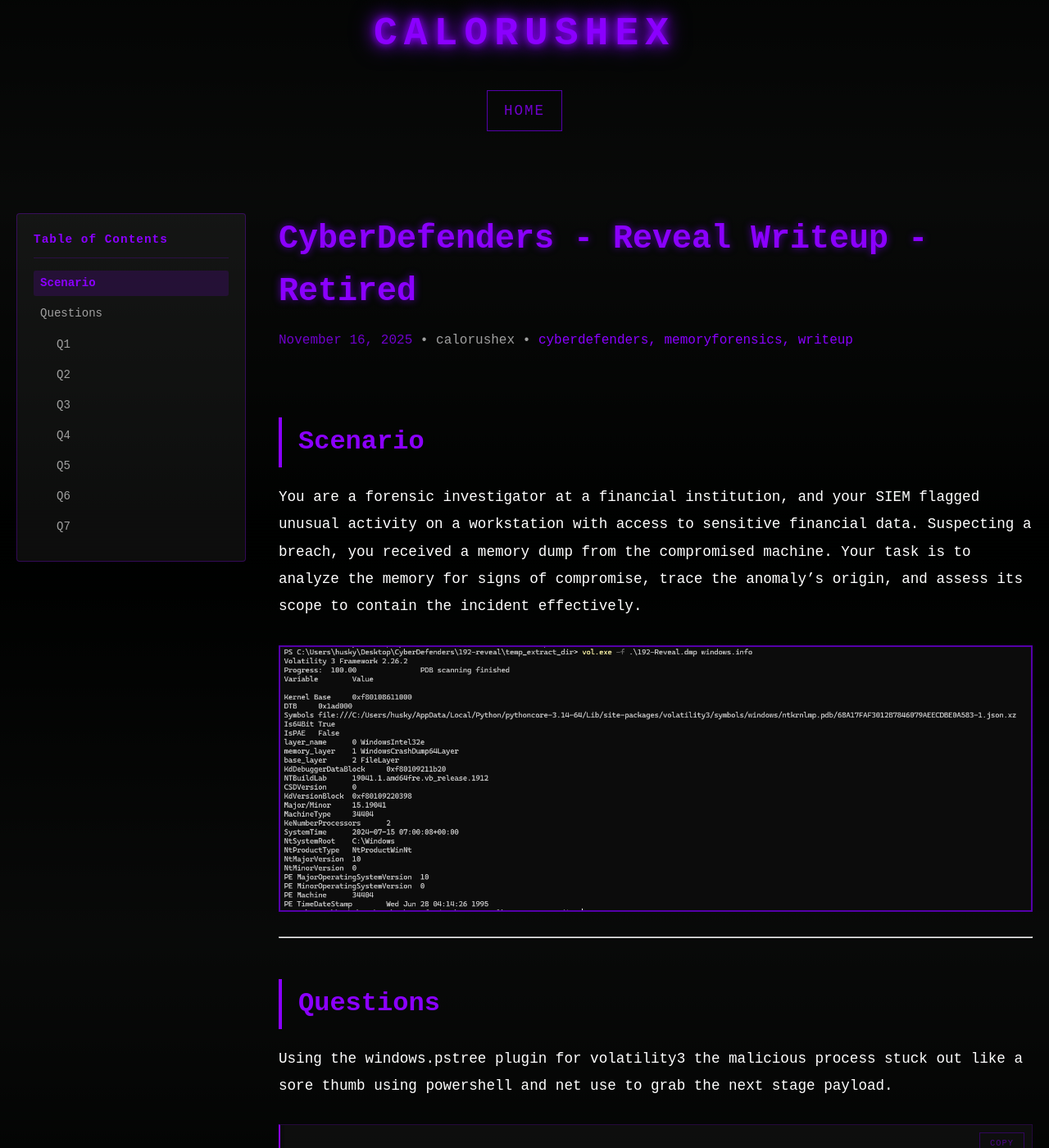
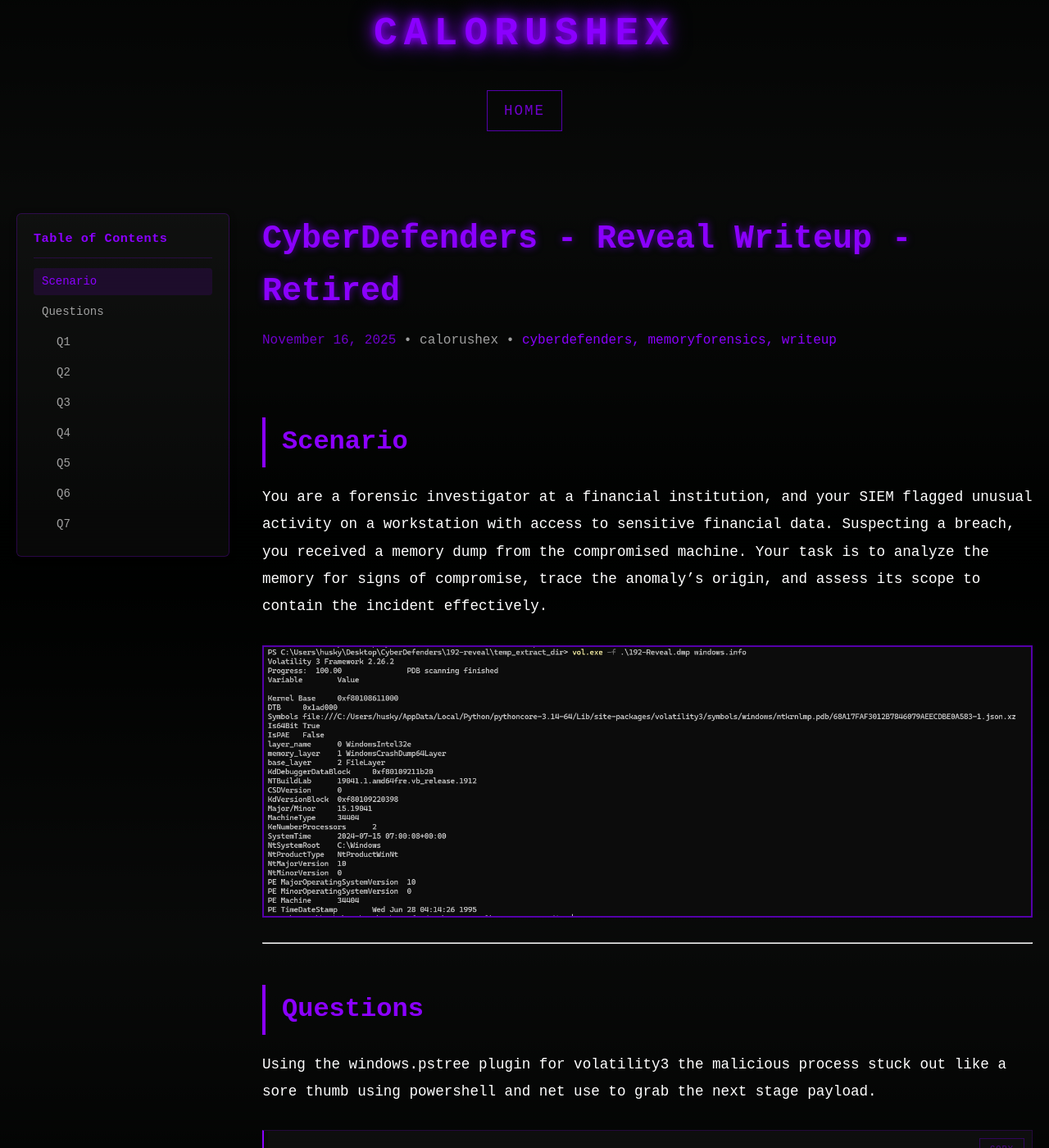
Before and after one commit to calorushex/calorushex.github.io, a Jekyll site: the page built from _posts/2025-11-16-cyberdefenders-reveal-writeup-retired.md, in a window 1280 px wide and 1400 px high, scrolled down 261 px. Shown: the whole window at 82% size. Built offline with Jekyll 4.4.1, drawn with Linux system fonts in a browser that asks for light colours.

Commit message:
Refine TOC styling to match clean boxed design

```diff
--- a/assets/css/main.css
+++ b/assets/css/main.css
@@ -265,7 +265,7 @@
 }
 
 .toc-sidebar {
-    width: 280px;
+    width: 260px;
     flex-shrink: 0;
     position: sticky;
     top: 20px;
@@ -273,35 +273,41 @@
 }
 
 .toc-wrapper {
-    background: rgba(255, 255, 255, 0.05);
-    border: 1px solid rgba(139, 0, 255, 0.3);
-    border-radius: 4px;
-    padding: 20px;
+    background: rgba(255, 255, 255, 0.03);
+    border: 1px solid rgba(139, 0, 255, 0.25);
+    border-radius: 6px;
+    padding: 18px 20px;
     overflow-y: auto;
     max-height: calc(100vh - 60px);
+    box-shadow: 0 2px 8px rgba(0, 0, 0, 0.3);
 }
 
 .toc-wrapper::-webkit-scrollbar {
-    width: 6px;
+    width: 5px;
 }
 
 .toc-wrapper::-webkit-scrollbar-track {
-    background: rgba(0, 0, 0, 0.2);
+    background: rgba(0, 0, 0, 0.1);
+    border-radius: 3px;
 }
 
 .toc-wrapper::-webkit-scrollbar-thumb {
-    background: var(--primary-accent-dark);
+    background: rgba(139, 0, 255, 0.4);
     border-radius: 3px;
+}
+
+.toc-wrapper::-webkit-scrollbar-thumb:hover {
+    background: rgba(139, 0, 255, 0.6);
 }
 
 .toc-title {
     color: var(--primary-accent);
-    font-size: 0.9rem;
-    margin-bottom: 15px;
+    font-size: 0.95rem;
+    margin: 0 0 12px 0;
     padding-bottom: 10px;
     border-bottom: 1px solid rgba(139, 0, 255, 0.2);
-    letter-spacing: 1px;
-    font-weight: bold;
+    font-weight: 600;
+    letter-spacing: 0.5px;
 }
 
 .toc-list {
@@ -311,34 +317,34 @@
 }
 
 .toc-item {
-    margin-bottom: 6px;
+    margin-bottom: 4px;
+    line-height: 1.6;
 }
 
 .toc-item-h3 {
-    margin-left: 20px;
-    font-size: 0.85rem;
+    margin-left: 18px;
 }
 
 .toc-link {
     color: var(--text-secondary);
     text-decoration: none;
     display: block;
-    padding: 5px 8px;
-    transition: all 0.2s ease;
-    font-size: 0.88rem;
+    padding: 6px 10px;
+    transition: all 0.15s ease;
+    font-size: 0.875rem;
     line-height: 1.5;
-    border-radius: 3px;
+    border-radius: 4px;
 }
 
 .toc-link:hover {
     color: var(--primary-accent);
-    background: rgba(139, 0, 255, 0.1);
+    background: rgba(139, 0, 255, 0.08);
 }
 
 .toc-link.active {
     color: var(--primary-accent);
-    background: rgba(139, 0, 255, 0.15);
-    font-weight: 600;
+    background: rgba(139, 0, 255, 0.12);
+    font-weight: 500;
 }
 
 .post-wrapper {
```
